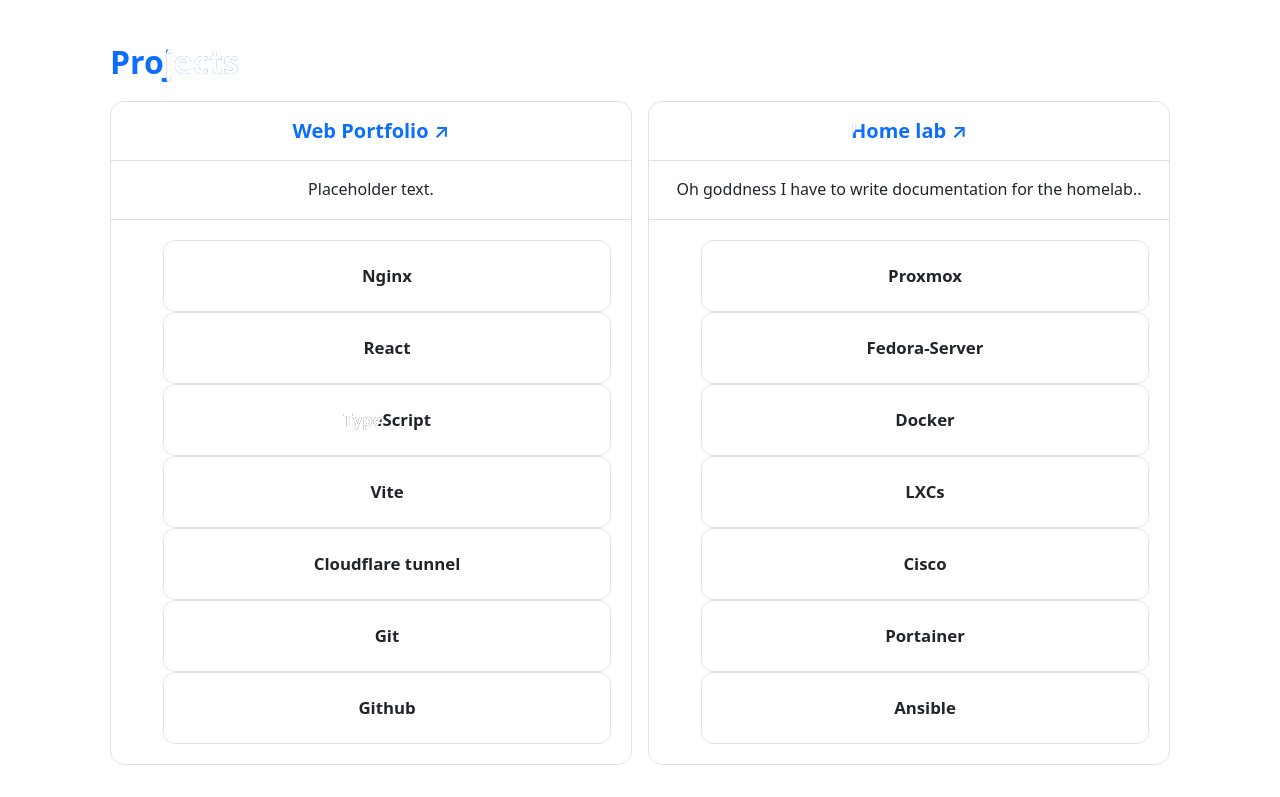
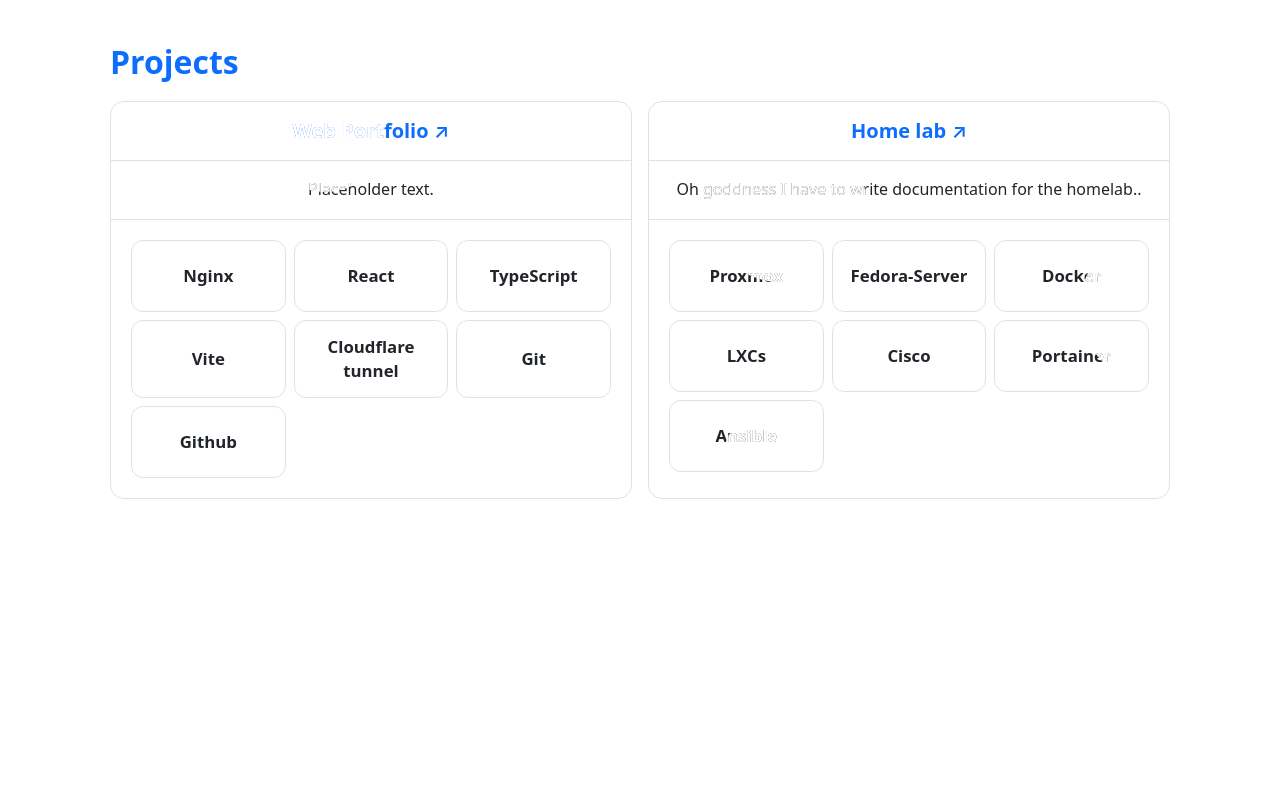
Before and after one commit to Aaron4554/web-portfolio, a React (Vite) app in the folder frontend/: page / in a window 1280 px wide. Shown: the part 2060-2857 px from the top of the page. After the commit the page ends 2591 px from the top, so only its background shows below. Built offline with nearby package versions, Linux system fonts and the light colour scheme.

Commit message:
missing minmax. found missing period in reduced motion section

```diff
--- a/frontend/src/components/Projects.css
+++ b/frontend/src/components/Projects.css
@@ -49,17 +49,17 @@
   padding: 1.25rem;
 }
 
-.project__name {
 .project__tools > ul {
   position: relative;
   display: grid;
-  grid-template-columns: repeat(auto-fill, (8rem, 1fr));
+  grid-template-columns: repeat(auto-fill, minmax(8rem, 1fr));
   gap: 0.5rem;
   margin: 0;
   padding: 0;
   list-style: none;
 }
 
+.project__name {
   margin: 0;
   font-size: 1.25rem;
   font-weight: 600;
@@ -93,7 +93,7 @@
   .project {
     transition: none;
   }
-  project:hover,
+  .project:hover,
   .project:hover .tile,
   .project .tile:hover {
     transform: none;
```
